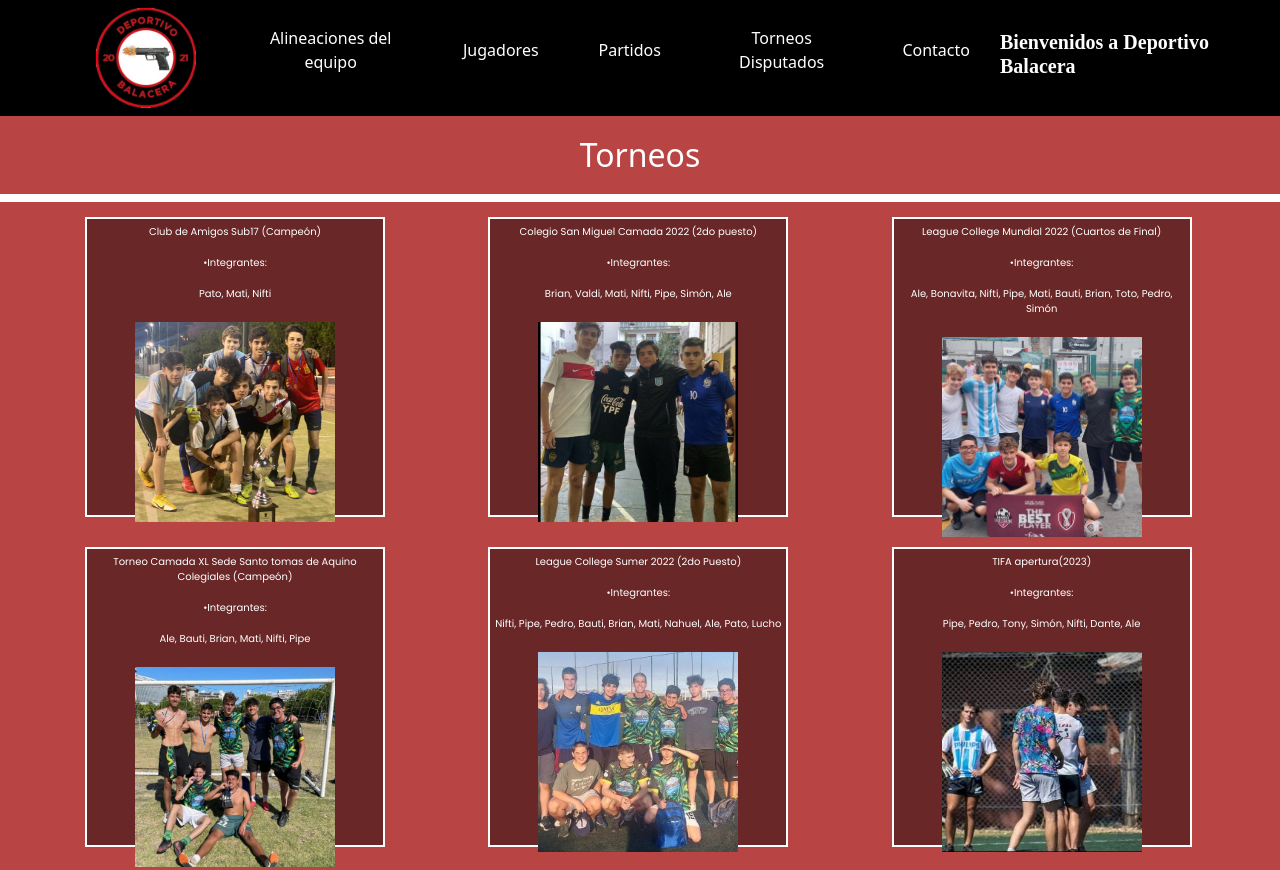
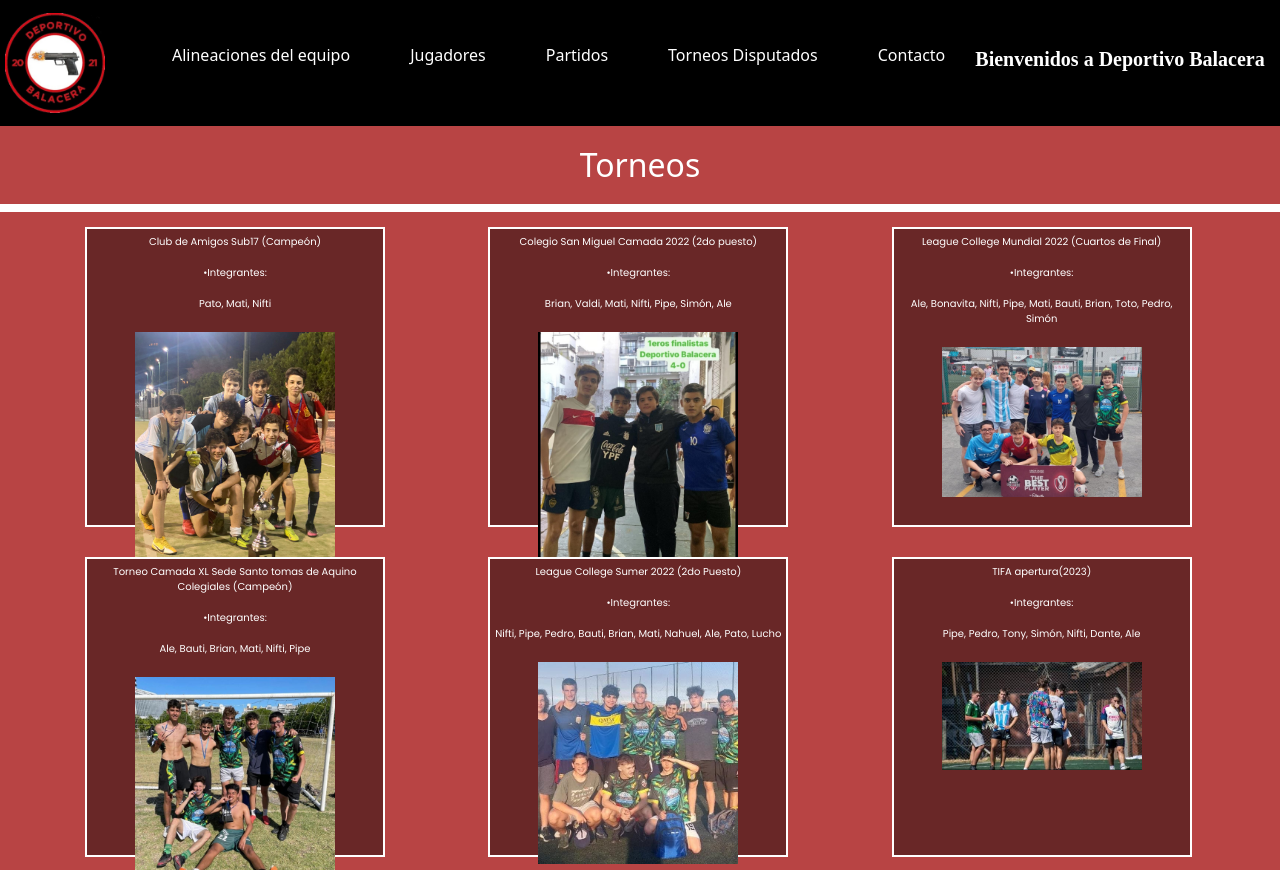
Before and after one commit to ElChouny/PreEntrega2-Torquatti, a plain HTML site: page pages/torneos-disputados.html in a window 1280 px wide. Shown: the top 870 px of the page. Drawn offline with nearby package versions, Linux system fonts and the light colour scheme.

Commit message:
correccion nav

```diff
--- a/css/style.css
+++ b/css/style.css
@@ -21,8 +21,10 @@
 .bienvenidos {
     background-color: black;
     display: flex;
+    flex-direction: row;
     align-items: center;
     justify-content: space-evenly;
+    padding: auto;
 }
 
 .bienvenidos nav div{
@@ -33,13 +35,16 @@
 .bienvenidos img {
     width: 100px;
     height: 100px;
+    margin: 5px;
 }
 
 .lista {
     display: flex;
+    flex-direction: row;
     flex-wrap: nowrap;
     align-items: center;
     justify-content: space-between;
+    color: white;
 }
 
 .lista>li {
@@ -179,7 +184,6 @@ section div .historia p {
 /*?---------TORNEOS-DISPUTADOS--------*/
 
 .torneos-disputados {
-    height: auto;
     font-family: "Poppins", sans-serif;
     font-size: 10px;
     font-weight: 10px;
@@ -209,6 +213,11 @@ section div h2 {
     height: 300px;
     background-color: rgb(105, 39, 39);
     margin: 15px;
+}
+
+.torneos-disputados div img{
+    height: auto;
+    padding-bottom: 20px;
 }
 
 .torneos-disputados img {
--- a/pages/torneos-disputados.html
+++ b/pages/torneos-disputados.html
@@ -1,38 +1,42 @@
 <!DOCTYPE html>
 <html lang="es">
+
 <head>
     <meta charset="UTF-8">
     <meta name="viewport" content="width=device-width, initial-scale=1.0">
-    <link href="https://cdn.jsdelivr.net/npm/bootstrap@5.2.3/dist/css/bootstrap.min.css" rel="stylesheet" integrity="sha384-rbsA2VBKQhggwzxH7pPCaAqO46MgnOM80zW1RWuH61DGLwZJEdK2Kadq2F9CUG65" crossorigin="anonymous">
+    <link href="https://cdn.jsdelivr.net/npm/bootstrap@5.2.3/dist/css/bootstrap.min.css" rel="stylesheet"
+        integrity="sha384-rbsA2VBKQhggwzxH7pPCaAqO46MgnOM80zW1RWuH61DGLwZJEdK2Kadq2F9CUG65" crossorigin="anonymous">
     <link rel="stylesheet" href="../css/style.css">
     <link rel="shortcut icon" href="../img/LOGO DEPORTIVO BALACERA.jpg">
     <title>Torneos Disputados</title>
 </head>
+
 <body>
-    <header class="bienvenidos">
+    <header>
         <nav class="navbar navbar-expand-lg bg-black">
-
-            <div class="container-fluid">
-                <a class="navbar-brand" href="#">Navbar</a>
-                <button class="navbar-toggler" type="button" data-bs-toggle="collapse" data-bs-target="#navbarNav"
-                    aria-controls="navbarNav" aria-expanded="false" aria-label="Toggle navigation">
-                    <span class="navbar-toggler-icon"></span>
-                </button>
-                <a href="../index.html"><img src="../img/LOGO DEPORTIVO BALACERA.jpg" alt="LOGO DEPORTIVO BALACERA"></a>
-                <div class="collapse navbar-collapse" id="navbarSupportedContent">
+            <div class="bienvenidos">
+                <a href="../index.html"><img src="../img/LOGO DEPORTIVO BALACERA.jpg" alt="LOGO"></a>
+                <div>
                     <ul class="lista">
-                        <li><a href="./alineaciones-del-equipo.html">Alineaciones del equipo</a></li>
-
-                        <li><a href="./jugadores.html">Jugadores</a></li>
-
-                        <li><a href="./partidos.html">Partidos</a></li>
-
-                        <li><a href="./torneos-disputados.html">Torneos Disputados</a></li>
-
-                        <li><a href="./contacto.html">Contacto</a></li>
+                        <li>
+                            <a class="nav-link active" aria-current="page"
+                                href="./alineaciones-del-equipo.html">Alineaciones del equipo</a>
+                        </li>
+                        <li>
+                            <a class="nav-link active" href="./jugadores.html">Jugadores</a>
+                        </li>
+                        <li>
+                            <a class="nav-link active" href="./partidos.html">Partidos</a>
+                        </li>
+                        <li>
+                            <a class="nav-link active" href="./torneos-disputados.html">Torneos Disputados</a>
+                        </li>
+                        <li>
+                            <a class="nav-link active" href="./contacto.html">Contacto</a>
+                        </li>
                     </ul>
-                    <h1 class="bienvenidos">Bienvenidos a Deportivo Balacera</h1>
                 </div>
+                <h1>Bienvenidos a Deportivo Balacera</h1>
             </div>
         </nav>
     </header>
@@ -184,9 +188,13 @@
     </main>
     <footer class="final">
         <p>Deportivo Balacera</p>
-        <a href="https://www.instagram.com/deportivo_balacera/" target="_blank"><img src="../img/logo-ig.jpeg" alt="instagram"></a>
+        <a href="https://www.instagram.com/deportivo_balacera/" target="_blank"><img src="../img/logo-ig.jpeg"
+                alt="instagram"></a>
         <a href="mailto:nifti2005047@gmail.com" target="_blank"><img src="../img/gmail.png" alt="gmail"></a>
     </footer>
-<script src="https://cdn.jsdelivr.net/npm/bootstrap@5.2.3/dist/js/bootstrap.bundle.min.js" integrity="sha384-kenU1KFdBIe4zVF0s0G1M5b4hcpxyD9F7jL+jjXkk+Q2h455rYXK/7HAuoJl+0I4" crossorigin="anonymous"></script>
+    <script src="https://cdn.jsdelivr.net/npm/bootstrap@5.2.3/dist/js/bootstrap.bundle.min.js"
+        integrity="sha384-kenU1KFdBIe4zVF0s0G1M5b4hcpxyD9F7jL+jjXkk+Q2h455rYXK/7HAuoJl+0I4"
+        crossorigin="anonymous"></script>
 </body>
+
 </html>
```
Also changed, not shown: index.html (+15 -20 lines), pages/alineaciones-del-equipo.html (+21 -20 lines), pages/contacto.html (+21 -20 lines), pages/jugadores.html (+21 -20 lines), pages/partidos.html (+26 -11 lines). Lines whose indentation alone changed are shown as unchanged.
